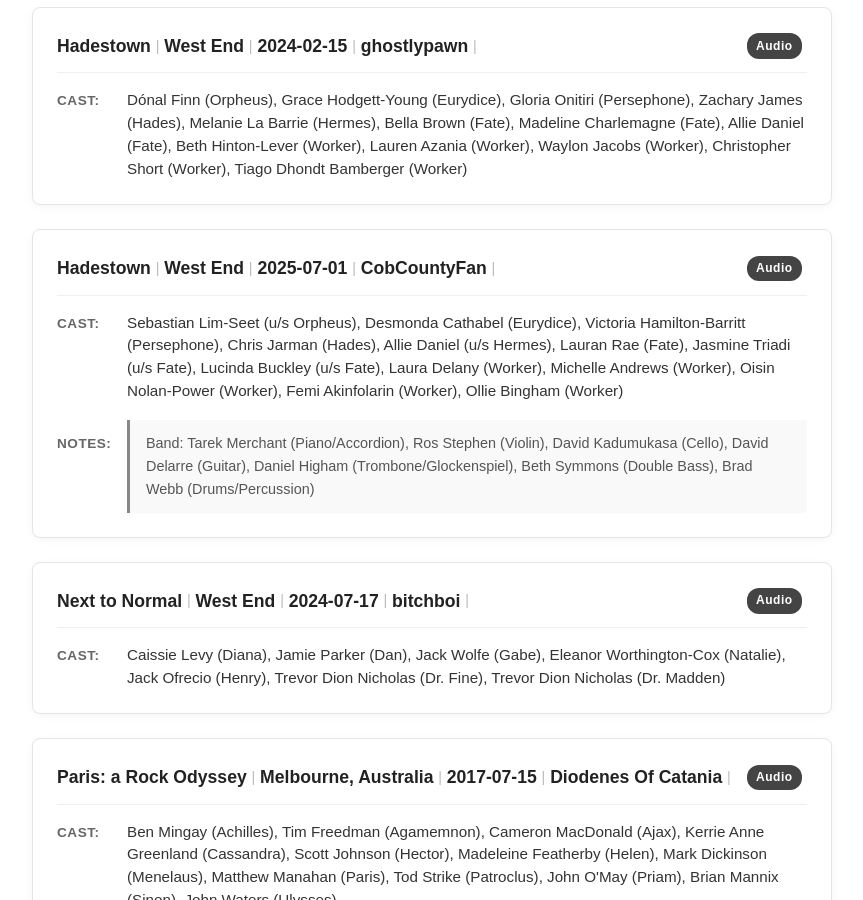
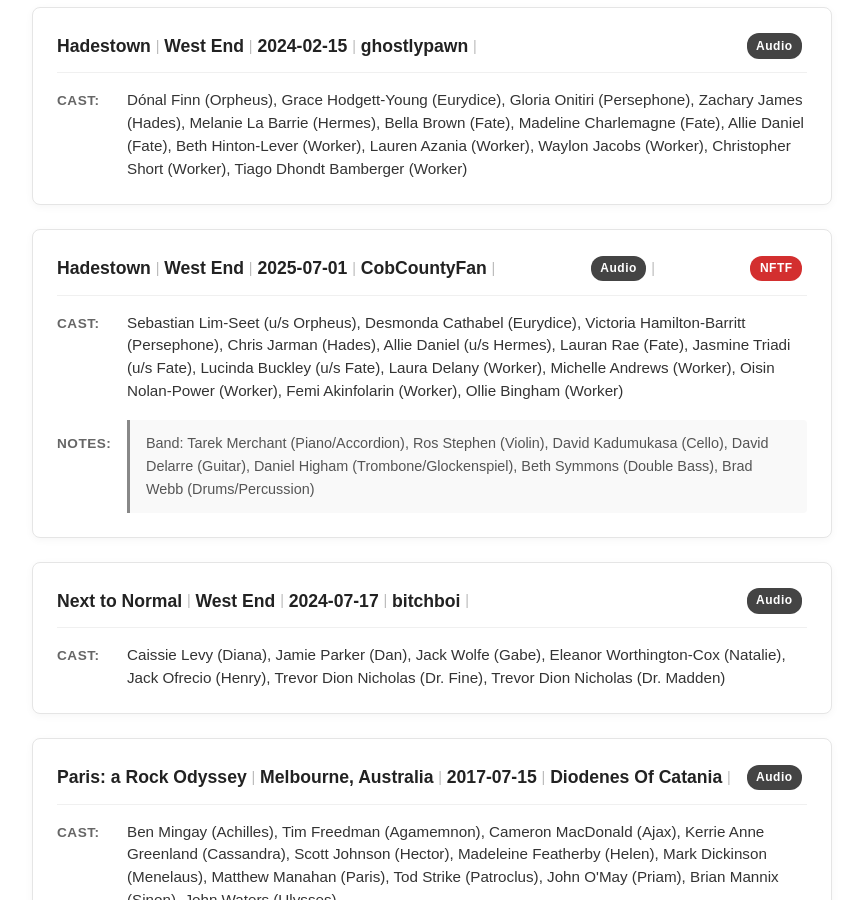
Before and after one commit to DireSpider/direspider.github.io, a Jekyll site: the page built from audios/index.html, in a window 1280 px wide and 900 px high, scrolled down 11641 px. Shown: the whole window, without its empty margins (208-1071 px from the left). Built offline with Jekyll 4.4.1, drawn with Linux system fonts in a browser that asks for light colours.

Commit message:
update audio include html

```diff
--- a/_includes/audios.html
+++ b/_includes/audios.html
@@ -9,6 +9,11 @@
 <span>bobbyskazoo</span>
 <span class="separator">|</span>
 <span class="media-type-badge">audio</span>
+
+
+
+
+
 </h2>
 
 <div class="info-section">
@@ -30,6 +35,11 @@
 <span>juniper47</span>
 <span class="separator">|</span>
 <span class="media-type-badge">audio</span>
+
+
+
+
+
 </h2>
 
 <div class="info-section">
@@ -58,6 +68,11 @@
 <span>Wombatinee</span>
 <span class="separator">|</span>
 <span class="media-type-badge">audio</span>
+
+
+
+
+
 </h2>
 
 <div class="info-section">
@@ -86,6 +101,11 @@
 <span>Wombatinee</span>
 <span class="separator">|</span>
 <span class="media-type-badge">audio</span>
+
+
+
+
+
 </h2>
 
 <div class="info-section">
@@ -114,6 +134,11 @@
 <span>bobbyskazoo</span>
 <span class="separator">|</span>
 <span class="media-type-badge">audio</span>
+
+
+
+
+
 </h2>
 
 <div class="info-section">
@@ -142,6 +167,11 @@
 <span>aclaretonhand</span>
 <span class="separator">|</span>
 <span class="media-type-badge">audio</span>
+
+
+
+
+
 </h2>
 
 <div class="info-section">
@@ -163,6 +193,11 @@
 <span>rosescrescit</span>
 <span class="separator">|</span>
 <span class="media-type-badge">audio</span>
+
+
+
+
+
 </h2>
 
 <div class="info-section">
@@ -184,6 +219,11 @@
 <span>Habs</span>
 <span class="separator">|</span>
 <span class="media-type-badge">audio</span>
+
+
+
+
+
 </h2>
 
 <div class="info-section">
@@ -214,6 +254,11 @@
 <span>Habs</span>
 <span class="separator">|</span>
 <span class="media-type-badge">audio</span>
+
+
+
+
+
 </h2>
 
 <div class="info-section">
@@ -244,6 +289,11 @@
 <span>zuzu5678</span>
 <span class="separator">|</span>
 <span class="media-type-badge">audio</span>
+
+
+
+
+
 </h2>
 
 <div class="info-section">
@@ -272,6 +322,11 @@
 <span>Bandit</span>
 <span class="separator">|</span>
 <span class="media-type-badge">audio</span>
+
+
+
+
+
 </h2>
 
 <div class="info-section">
@@ -293,6 +348,11 @@
 <span>bobbyskazoo</span>
 <span class="separator">|</span>
 <span class="media-type-badge">audio</span>
+
+
+
+
+
 </h2>
 
 <div class="info-section">
@@ -314,6 +374,11 @@
 <span>bobbyskazoo</span>
 <span class="separator">|</span>
 <span class="media-type-badge">audio</span>
+
+
+
+
+
 </h2>
 
 <div class="info-section">
@@ -342,6 +407,11 @@
 <span>Habs</span>
 <span class="separator">|</span>
 <span class="media-type-badge">audio</span>
+
+
+
+
+
 </h2>
 
 <div class="info-section">
@@ -372,6 +442,11 @@
 <span>PTSnucka</span>
 <span class="separator">|</span>
 <span class="media-type-badge">audio</span>
+
+
+
+
+
 </h2>
 
 <div class="info-section">
@@ -393,6 +468,11 @@
 <span>pancakehaus</span>
 <span class="separator">|</span>
 <span class="media-type-badge">audio</span>
+
+
+
+
+
 </h2>
 
 <div class="info-section">
@@ -414,6 +494,11 @@
 <span>pancakehaus</span>
 <span class="separator">|</span>
 <span class="media-type-badge">audio</span>
+
+
+
+
+
 </h2>
 
 <div class="info-section">
@@ -435,6 +520,11 @@
 <span>PTSnucka</span>
 <span class="separator">|</span>
 <span class="media-type-badge">audio</span>
+
+
+
+
+
 </h2>
 
 <div class="info-section">
@@ -456,6 +546,11 @@
 <span>Habs</span>
 <span class="separator">|</span>
 <span class="media-type-badge">audio</span>
+
+
+
+
+
 </h2>
 
 <div class="info-section">
@@ -484,6 +579,11 @@
 <span>bobbyskazoo</span>
 <span class="separator">|</span>
 <span class="media-type-badge">audio</span>
+
+
+
+
+
 </h2>
 
 <div class="info-section">
@@ -514,6 +614,11 @@
 <span>bobbyskazoo</span>
 <span class="separator">|</span>
 <span class="media-type-badge">audio</span>
+
+
+
+
+
 </h2>
 
 <div class="info-section">
@@ -544,6 +649,11 @@
 <span>PTSnucka</span>
 <span class="separator">|</span>
 <span class="media-type-badge">audio</span>
+
+
+
+
+
 </h2>
 
 <div class="info-section">
@@ -565,6 +675,11 @@
 <span>pancakehaus</span>
 <span class="separator">|</span>
 <span class="media-type-badge">audio</span>
+
+
+
+
+
 </h2>
 
 <div class="info-section">
@@ -586,6 +701,11 @@
 <span>bobbyskazoo</span>
 <span class="separator">|</span>
 <span class="media-type-badge">audio</span>
+
+
+
+
+
 </h2>
 
 <div class="info-section">
@@ -616,6 +736,11 @@
 <span>pancakehaus</span>
 <span class="separator">|</span>
 <span class="media-type-badge">audio</span>
+
+
+
+
+
 </h2>
 
 <div class="info-section">
@@ -637,6 +762,11 @@
 <span>Unknown</span>
 <span class="separator">|</span>
 <span class="media-type-badge">audio</span>
+
+
+
+
+
 </h2>
 
 <div class="info-section">
@@ -665,6 +795,11 @@
 <span>thatbeautifulsound</span>
 <span class="separator">|</span>
 <span class="media-type-badge">audio</span>
+
+
+
+
+
 </h2>
 
 <div class="info-section">
@@ -686,6 +821,11 @@
 <span>Unknown</span>
 <span class="separator">|</span>
 <span class="media-type-badge">audio</span>
+
+
+
+
+
 </h2>
 
 <div class="info-section">
@@ -707,6 +847,11 @@
 <span>Unknown</span>
 <span class="separator">|</span>
 <span class="media-type-badge">audio</span>
+
+
+
+
+
 </h2>
 
 <div class="info-section">
@@ -728,6 +873,11 @@
 <span>Unknown</span>
 <span class="separator">|</span>
 <span class="media-type-badge">audio</span>
+
+
+
+
+
 </h2>
 
 <div class="info-section">
@@ -749,6 +899,11 @@
 <span>zuzu5678</span>
 <span class="separator">|</span>
 <span class="media-type-badge">audio</span>
+
+
+
+
+
 </h2>
 
 <div class="info-section">
@@ -770,6 +925,11 @@
 <span>zuzu5678</span>
 <span class="separator">|</span>
 <span class="media-type-badge">audio</span>
+
+
+
+
+
 </h2>
 
 <div class="info-section">
@@ -791,6 +951,11 @@
 <span>Unknown</span>
 <span class="separator">|</span>
 <span class="media-type-badge">audio</span>
+
+
+
+
+
 </h2>
 
 <div class="info-section">
@@ -812,6 +977,11 @@
 <span>zuzu5678</span>
 <span class="separator">|</span>
 <span class="media-type-badge">audio</span>
+
+
+
+
+
 </h2>
 
 <div class="info-section">
@@ -833,6 +1003,11 @@
 <span>pancakehaus</span>
 <span class="separator">|</span>
 <span class="media-type-badge">audio</span>
+
+
+
+
+
 </h2>
 
 <div class="info-section">
@@ -854,6 +1029,11 @@
 <span>Habs</span>
 <span class="separator">|</span>
 <span class="media-type-badge">audio</span>
+
+
+
+
+
 </h2>
 
 <div class="info-section">
@@ -882,6 +1062,11 @@
 <span>bobbyskazoo</span>
 <span class="separator">|</span>
 <span class="media-type-badge">audio</span>
+
+
+
+
+
 </h2>
 
 <div class="info-section">
@@ -912,6 +1097,11 @@
 <span>DireSpider</span>
 <span class="separator">|</span>
 <span class="media-type-badge">audio</span>
+
+
+
+
+
 </h2>
 
 <div class="info-section">
@@ -933,6 +1123,11 @@
 <span>auspiciousavery</span>
 <span class="separator">|</span>
 <span class="media-type-badge">audio</span>
+
+
+
+
+
 </h2>
 
 <div class="info-section">
@@ -954,6 +1149,11 @@
 <span>DireSpider</span>
 <span class="separator">|</span>
 <span class="media-type-badge">audio</span>
+
+
+
+
+
 </h2>
 
 <div class="info-section">
@@ -975,6 +1175,11 @@
 <span>PTSnucka</span>
 <span class="separator">|</span>
 <span class="media-type-badge">audio</span>
+
+
+
+
+
 </h2>
 
 <div class="info-section">
@@ -996,6 +1201,11 @@
 <span>PTSnucka</span>
 <span class="separator">|</span>
 <span class="media-type-badge">audio</span>
+
+
+
+
+
 </h2>
 
 <div class="info-section">
@@ -1017,6 +1227,11 @@
 <span>pancakehaus</span>
 <span class="separator">|</span>
 <span class="media-type-badge">audio</span>
+
+
+
+
+
 </h2>
 
 <div class="info-section">
@@ -1038,6 +1253,11 @@
 <span>TheTiniestLifeboat</span>
 <span class="separator">|</span>
 <span class="media-type-badge">audio</span>
+
+
+
+
+
 </h2>
 
 <div class="info-section">
@@ -1059,6 +1279,11 @@
 <span>bikinibottomday</span>
 <span class="separator">|</span>
 <span class="media-type-badge">audio</span>
+
+
+
+
+
 </h2>
 
 <div class="info-section">
@@ -1080,6 +1305,11 @@
 <span>PTSnucka</span>
 <span class="separator">|</span>
 <span class="media-type-badge">audio</span>
+
+
+
+
+
 </h2>
 
 <div class="info-section">
@@ -1101,6 +1331,11 @@
 <span>ghostlypawn</span>
 <span class="separator">|</span>
 <span class="media-type-badge">audio</span>
+
+
+
+
+
 </h2>
 
 <div class="info-section">
@@ -1122,6 +1357,14 @@
 <span>CobCountyFan</span>
 <span class="separator">|</span>
 <span class="media-type-badge">audio</span>
+
+
+    <span class="separator">|</span>
+    <span class="nft-badge">NFTF</span>
+
+
+
+
 </h2>
 
 <div class="info-section">
@@ -1150,6 +1393,11 @@
 <span>bitchboi</span>
 <span class="separator">|</span>
 <span class="media-type-badge">audio</span>
+
+
+
+
+
 </h2>
 
 <div class="info-section">
@@ -1171,6 +1419,11 @@
 <span>Diodenes Of Catania</span>
 <span class="separator">|</span>
 <span class="media-type-badge">audio</span>
+
+
+
+
+
 </h2>
 
 <div class="info-section">
@@ -1192,6 +1445,11 @@
 <span>MrBraithwaite</span>
 <span class="separator">|</span>
 <span class="media-type-badge">audio</span>
+
+
+
+
+
 </h2>
 
 <div class="info-section">
@@ -1220,6 +1478,11 @@
 <span>fridgesandfries</span>
 <span class="separator">|</span>
 <span class="media-type-badge">audio</span>
+
+
+
+
+
 </h2>
 
 <div class="info-section">
@@ -1241,6 +1504,11 @@
 <span>IrishTrading</span>
 <span class="separator">|</span>
 <span class="media-type-badge">audio</span>
+
+
+
+
+
 </h2>
 
 <div class="info-section">
@@ -1270,6 +1538,11 @@
 <span>Musicaltheatrelive</span>
 <span class="separator">|</span>
 <span class="media-type-badge">audio</span>
+
+
+
+
+
 </h2>
 
 <div class="info-section">
@@ -1291,6 +1564,11 @@
 <span>Unknown</span>
 <span class="separator">|</span>
 <span class="media-type-badge">audio</span>
+
+
+
+
+
 </h2>
 
 <div class="info-section">
@@ -1319,6 +1597,11 @@
 <span>Unknown</span>
 <span class="separator">|</span>
 <span class="media-type-badge">audio</span>
+
+
+
+
+
 </h2>
 
 <div class="info-section">
@@ -1347,6 +1630,14 @@
 <span>SvetlanaVassy</span>
 <span class="separator">|</span>
 <span class="media-type-badge">audio</span>
+
+
+    <span class="separator">|</span>
+    <span class="nft-badge">NFTF</span>
+
+
+
+
 </h2>
 
 <div class="info-section">
@@ -1375,6 +1666,11 @@
 <span>bobbyskazoo</span>
 <span class="separator">|</span>
 <span class="media-type-badge">audio</span>
+
+
+
+
+
 </h2>
 
 <div class="info-section">
@@ -1396,6 +1692,11 @@
 <span>badwolf1341</span>
 <span class="separator">|</span>
 <span class="media-type-badge">audio</span>
+
+
+
+
+
 </h2>
 
 <div class="info-section">
```
